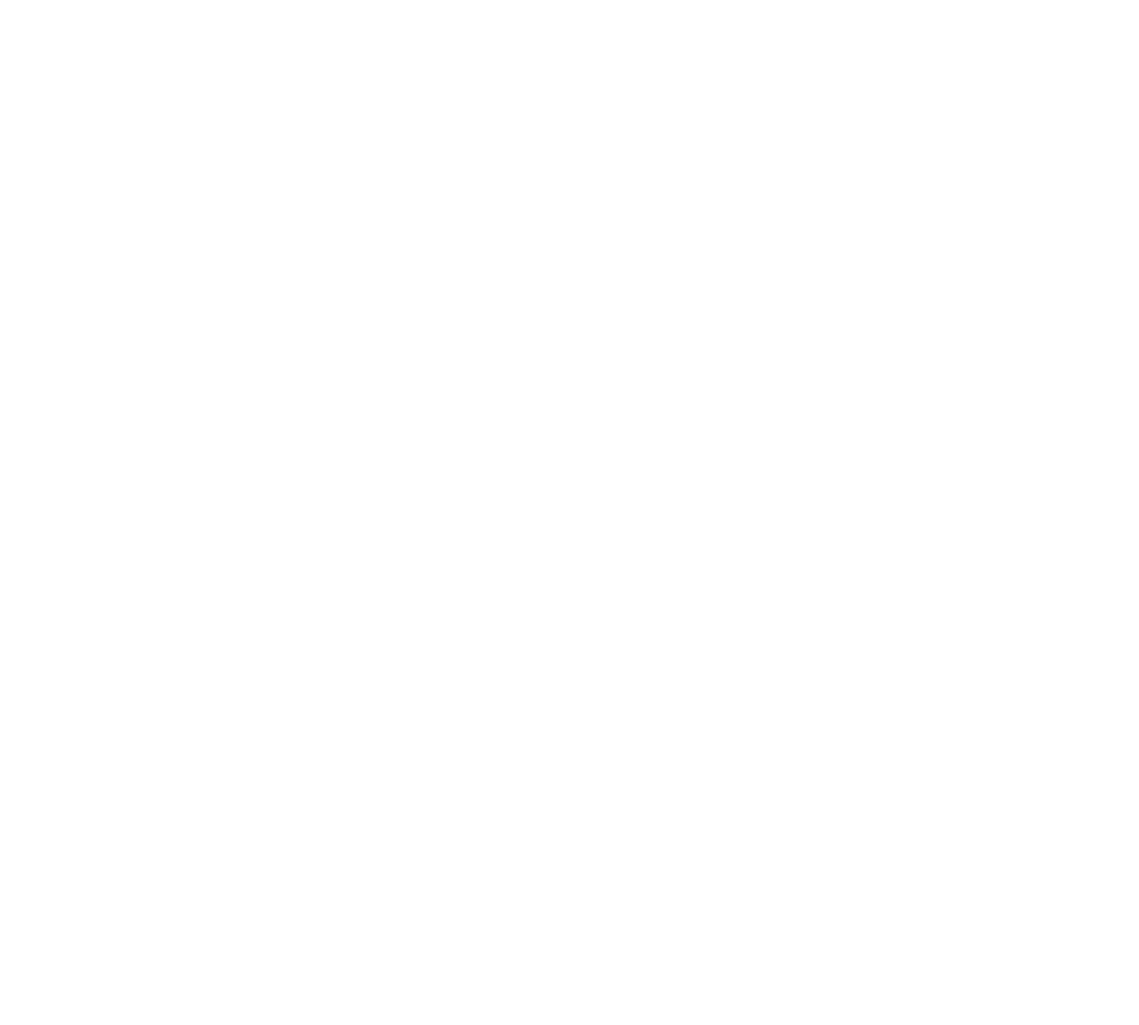
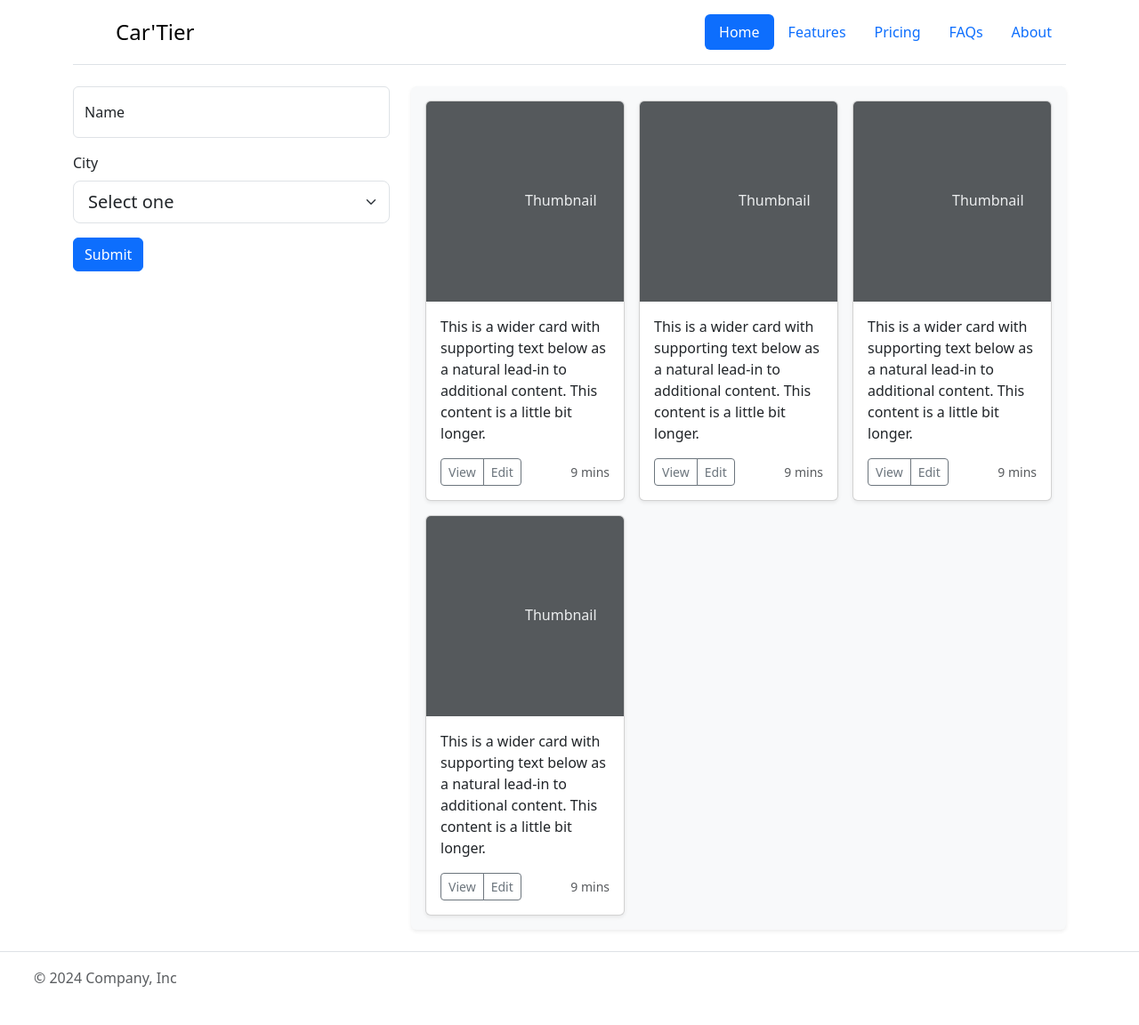
Before and after one commit to HoarauJeremy/Car-tier, a PHP site: page / in a window 1280 px wide. Before the commit the page is empty. Shown: the whole page at 89% size. Before the commit the page ends 800 px from the top, so only its background shows below. Run offline with PHP 8.4, Linux system fonts and the light colour scheme.

Commit message:
MàJ de la page d'accueil

```diff
--- a/Views/home.php
+++ b/Views/home.php
@@ -0,0 +1,124 @@
+<?php
+
+    $title = "Accueil";
+
+    $contenu = '
+        <div class="row">
+            <div class="col-6 col-lg-4">
+                <form action="" method="post">
+
+                    <div class="form-floating mb-3">
+                        <input
+                            type="text"
+                            class="form-control"
+                            name="formId1"
+                            id="formId1"
+                            placeholder=""
+                        />
+                        <label for="formId1">Name</label>
+                    </div>
+
+                    <div class="mb-3">
+                        <label for="" class="form-label">City</label>
+                        <select
+                            class="form-select form-select-lg"
+                            name=""
+                            id=""
+                        >
+                            <option selected>Select one</option>
+                            <option value="">New Delhi</option>
+                            <option value="">Istanbul</option>
+                            <option value="">Jakarta</option>
+                        </select>
+                    </div>
+
+                    <button type="submit" class="btn btn-primary">Submit</button>
+
+                </form>
+            </div>
+
+            <!-- Display of the cars -->
+            <div class="col-sm-6 col-lg-8">
+
+                <div class="album p-3 rounded shadow-sm bg-body-tertiary">
+
+                    <!-- BOX of Cards -->
+                    <div class="row row-cols-1 row-cols-sm-2 row-cols-md-3 g-3">
+
+                        <!-- Card -->
+                        <div class="col">
+                            <div class="card shadow-sm">
+                                <svg class="bd-placeholder-img card-img-top" width="100%" height="225" xmlns="http://www.w3.org/2000/svg" role="img" aria-label="Placeholder: Thumbnail" preserveAspectRatio="xMidYMid slice" focusable="false"><title>Placeholder</title><rect width="100%" height="100%" fill="#55595c"/><text x="50%" y="50%" fill="#eceeef" dy=".3em">Thumbnail</text></svg>
+                                <div class="card-body">
+                                    <p class="card-text">This is a wider card with supporting text below as a natural lead-in to additional content. This content is a little bit longer.</p>
+                                    <div class="d-flex justify-content-between align-items-center">
+                                        <div class="btn-group">
+                                            <button type="button" class="btn btn-sm btn-outline-secondary">View</button>
+                                            <button type="button" class="btn btn-sm btn-outline-secondary">Edit</button>
+                                        </div>
+                                        <small class="text-body-secondary">9 mins</small>
+                                    </div>
+                                </div>
+                            </div>
+                        </div>
+
+                        <!-- Card -->
+                        <div class="col">
+                            <div class="card shadow-sm">
+                                <svg class="bd-placeholder-img card-img-top" width="100%" height="225" xmlns="http://www.w3.org/2000/svg" role="img" aria-label="Placeholder: Thumbnail" preserveAspectRatio="xMidYMid slice" focusable="false"><title>Placeholder</title><rect width="100%" height="100%" fill="#55595c"/><text x="50%" y="50%" fill="#eceeef" dy=".3em">Thumbnail</text></svg>
+                                <div class="card-body">
+                                    <p class="card-text">This is a wider card with supporting text below as a natural lead-in to additional content. This content is a little bit longer.</p>
+                                    <div class="d-flex justify-content-between align-items-center">
+                                        <div class="btn-group">
+                                            <button type="button" class="btn btn-sm btn-outline-secondary">View</button>
+                                            <button type="button" class="btn btn-sm btn-outline-secondary">Edit</button>
+                                        </div>
+                                        <small class="text-body-secondary">9 mins</small>
+                                    </div>
+                                </div>
+                            </div>
+                        </div>
+
+                        <!-- Card -->
+                        <div class="col">
+                            <div class="card shadow-sm">
+                                <svg class="bd-placeholder-img card-img-top" width="100%" height="225" xmlns="http://www.w3.org/2000/svg" role="img" aria-label="Placeholder: Thumbnail" preserveAspectRatio="xMidYMid slice" focusable="false"><title>Placeholder</title><rect width="100%" height="100%" fill="#55595c"/><text x="50%" y="50%" fill="#eceeef" dy=".3em">Thumbnail</text></svg>
+                                <div class="card-body">
+                                    <p class="card-text">This is a wider card with supporting text below as a natural lead-in to additional content. This content is a little bit longer.</p>
+                                    <div class="d-flex justify-content-between align-items-center">
+                                        <div class="btn-group">
+                                            <button type="button" class="btn btn-sm btn-outline-secondary">View</button>
+                                            <button type="button" class="btn btn-sm btn-outline-secondary">Edit</button>
+                                        </div>
+                                        <small class="text-body-secondary">9 mins</small>
+                                    </div>
+                                </div>
+                            </div>
+                        </div>
+
+                        <!-- Card -->
+                        <div class="col">
+                            <div class="card shadow-sm">
+                                <svg class="bd-placeholder-img card-img-top" width="100%" height="225" xmlns="http://www.w3.org/2000/svg" role="img" aria-label="Placeholder: Thumbnail" preserveAspectRatio="xMidYMid slice" focusable="false"><title>Placeholder</title><rect width="100%" height="100%" fill="#55595c"/><text x="50%" y="50%" fill="#eceeef" dy=".3em">Thumbnail</text></svg>
+                                <div class="card-body">
+                                    <p class="card-text">This is a wider card with supporting text below as a natural lead-in to additional content. This content is a little bit longer.</p>
+                                    <div class="d-flex justify-content-between align-items-center">
+                                        <div class="btn-group">
+                                            <button type="button" class="btn btn-sm btn-outline-secondary">View</button>
+                                            <button type="button" class="btn btn-sm btn-outline-secondary">Edit</button>
+                                        </div>
+                                        <small class="text-body-secondary">9 mins</small>
+                                    </div>
+                                </div>
+                            </div>
+                        </div>
+
+                    </div>
+
+                </div>
+
+            </div>
+        </div>
+    ';
+
+    include 'template.php';
--- a/Views/template.php
+++ b/Views/template.php
@@ -1,7 +1,7 @@
 <!doctype html>
 <html lang="fr">
     <head>
-        <title><?= $title ?></title>
+        <title>Car'Tier - <?= $title ?></title>
         <!-- Required meta tags -->
         <meta charset="utf-8" />
         <meta
@@ -19,9 +19,22 @@
     </head>
 
     <body>
-        <header>
-            <!-- place navbar here -->
-        </header>
+        <div class="container">
+            <header class="d-flex flex-wrap justify-content-center py-3 mb-4 border-bottom">
+                <a href="/Car_tier" class="d-flex align-items-center mb-3 mb-md-0 me-md-auto link-body-emphasis text-decoration-none">
+                    <svg class="bi me-2" width="40" height="32"><use xlink:href="#bootstrap"/></svg>
+                    <span class="fs-4">Car'Tier</span>
+                </a>
+
+                <ul class="nav nav-pills">
+                    <li class="nav-item"><a href="#" class="nav-link active" aria-current="page">Home</a></li>
+                    <li class="nav-item"><a href="#" class="nav-link">Features</a></li>
+                    <li class="nav-item"><a href="#" class="nav-link">Pricing</a></li>
+                    <li class="nav-item"><a href="#" class="nav-link">FAQs</a></li>
+                    <li class="nav-item"><a href="#" class="nav-link">About</a></li>
+                </ul>
+            </header>
+        </div>
 
         <main class="container">
 
@@ -35,9 +48,23 @@
 
         </main>
 
-        <footer>
-            <!-- place footer here -->
-        </footer>
+        <!-- <div class="container"> -->
+            <footer class="d-flex flex-wrap justify-content-between align-items-center py-3 my-4 border-top">
+                <div class="col-md-4 d-flex align-items-center">
+                    <a href="/" class="mb-3 me-2 mb-md-0 text-body-secondary text-decoration-none lh-1">
+                        <svg class="bi" width="30" height="24"><use xlink:href="#bootstrap"/></svg>
+                    </a>
+                    <span class="mb-3 mb-md-0 text-body-secondary">&copy; 2024 Company, Inc</span>
+                </div>
+
+                <ul class="nav col-md-4 justify-content-end list-unstyled d-flex">
+                    <li class="ms-3"><a class="text-body-secondary" href="#"><svg class="bi" width="24" height="24"><use xlink:href="#twitter"/></svg></a></li>
+                    <li class="ms-3"><a class="text-body-secondary" href="#"><svg class="bi" width="24" height="24"><use xlink:href="#instagram"/></svg></a></li>
+                    <li class="ms-3"><a class="text-body-secondary" href="#"><svg class="bi" width="24" height="24"><use xlink:href="#facebook"/></svg></a></li>
+                </ul>
+            </footer>
+        <!-- </div> -->
+
         <!-- Bootstrap JavaScript Libraries -->
         <script
             src="https://cdn.jsdelivr.net/npm/@popperjs/core@2.11.8/dist/umd/popper.min.js"
```
